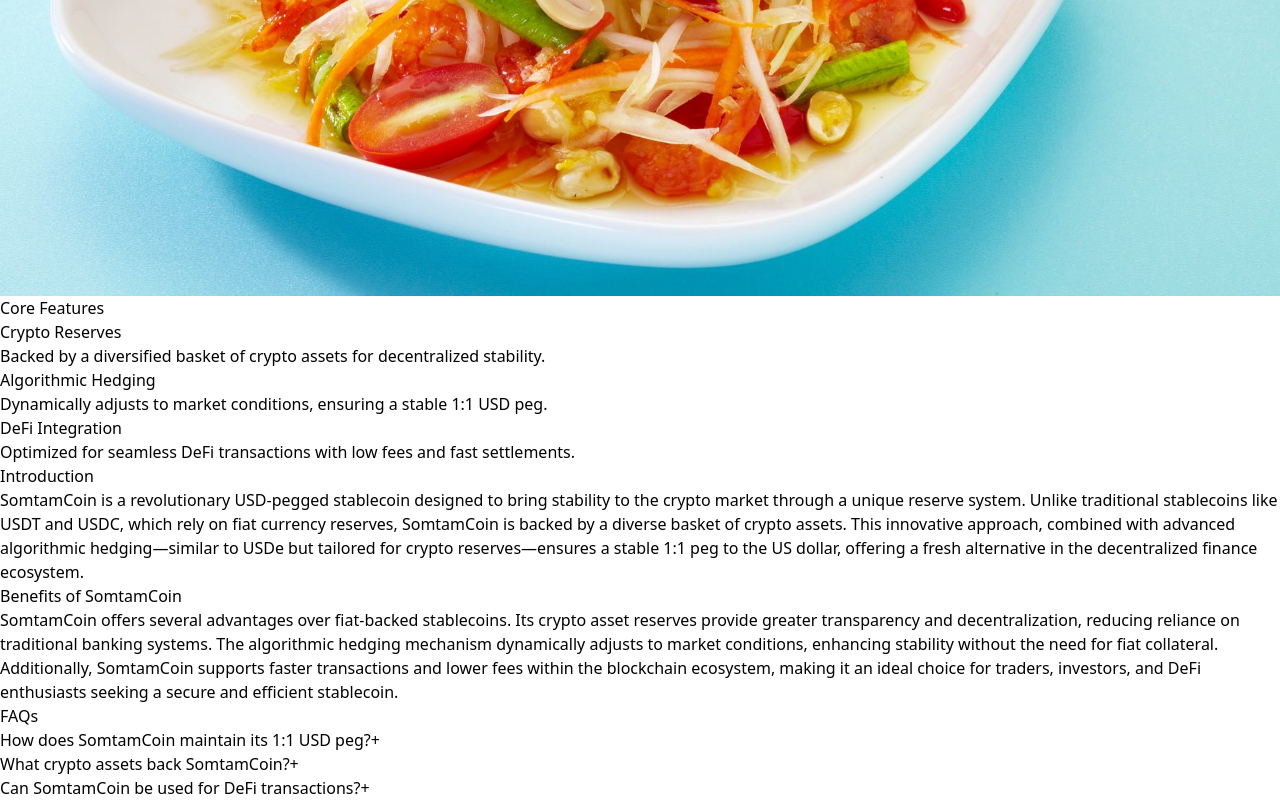
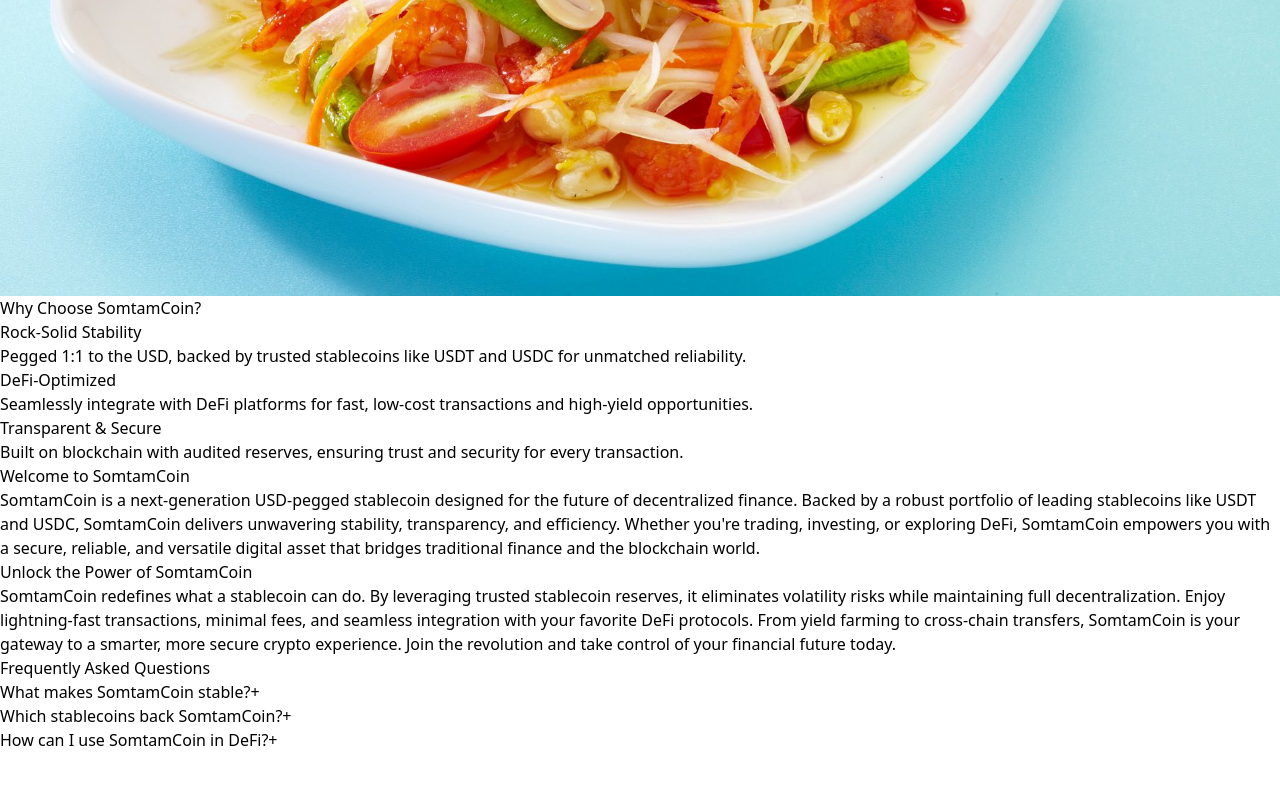
Before and after one commit to somtam-labs/somtam-mkt, a React (Vite) app: page / in a window 1280 px wide. Shown: the part 819-1619 px from the top of the page. After the commit the page ends 1571 px from the top, so only its background shows below. Built offline with nearby package versions, Linux system fonts and the light colour scheme; a web font is replaced by a local one.

Commit message:
Refined the mkt content

```diff
--- a/src/App.tsx
+++ b/src/App.tsx
@@ -23,7 +23,7 @@
                         href="https://app.somtam.xyz"
                         className="bg-[#1b1b18] text-white dark:bg-[#EDEDEC] dark:text-[#0a0a0a] px-4 py-2 rounded-lg font-medium text-base hover:bg-opacity-90 transition duration-200 shadow-[0px_1px_2px_0px_rgba(0,0,0,0.06)]"
                     >
-                        Visit dApp
+                        Get Started with SomtamCoin
                     </a>
                 </div>
             </header>
@@ -31,47 +31,47 @@
                 <main className="flex w-full max-w-[335px] flex-col items-center lg:max-w-4xl px-6 lg:px-8">
                     <img
                         src="/images/somtam.jpg"
-                        alt="Somtam Dish"
+                        alt="SomtamCoin Illustration"
                         className="w-full max-w-[600px] rounded-lg shadow-[0px_0px_1px_0px_rgba(0,0,0,0.03),0px_1px_2px_0px_rgba(0,0,0,0.06)] mb-6 mx-auto"
                     />
                     <section className="w-full mb-12">
-                        <h2 className="text-3xl font-semibold mb-6 text-center">Core Features</h2>
+                        <h2 className="text-3xl font-semibold mb-6 text-center">Why Choose SomtamCoin?</h2>
                         <div className="grid grid-cols-1 md:grid-cols-3 gap-8">
                             <div className="text-center">
-                                <h3 className="text-2xl font-semibold mb-4">Crypto Reserves</h3>
+                                <h3 className="text-2xl font-semibold mb-4">Rock-Solid Stability</h3>
                                 <p className="text-lg text-[#706f6c] dark:text-[#A1A09A]">
-                                    Backed by a diversified basket of crypto assets for decentralized stability.
+                                    Pegged 1:1 to the USD, backed by trusted stablecoins like USDT and USDC for unmatched reliability.
                                 </p>
                             </div>
                             <div className="text-center">
-                                <h3 className="text-2xl font-semibold mb-4">Algorithmic Hedging</h3>
+                                <h3 className="text-2xl font-semibold mb-4">DeFi-Optimized</h3>
                                 <p className="text-lg text-[#706f6c] dark:text-[#A1A09A]">
-                                    Dynamically adjusts to market conditions, ensuring a stable 1:1 USD peg.
+                                    Seamlessly integrate with DeFi platforms for fast, low-cost transactions and high-yield opportunities.
                                 </p>
                             </div>
                             <div className="text-center">
-                                <h3 className="text-2xl font-semibold mb-4">DeFi Integration</h3>
+                                <h3 className="text-2xl font-semibold mb-4">Transparent & Secure</h3>
                                 <p className="text-lg text-[#706f6c] dark:text-[#A1A09A]">
-                                    Optimized for seamless DeFi transactions with low fees and fast settlements.
+                                    Built on blockchain with audited reserves, ensuring trust and security for every transaction.
                                 </p>
                             </div>
                         </div>
                     </section>
                     <div className="flex-1 w-full rounded-lg bg-white p-6 text-lg leading-[24px] shadow-[inset_0px_0px_0px_1px_rgba(26,26,0,0.16)] lg:p-20 dark:bg-[#161615] dark:shadow-[inset_0px_0px_0px_1px_#fffaed2d]">
                         <section className="mb-6">
-                            <h2 className="text-3xl font-semibold mb-2">Introduction</h2>
+                            <h2 className="text-3xl font-semibold mb-2">Welcome to SomtamCoin</h2>
                             <p className="text-xl text-[#706f6c] dark:text-[#A1A09A]">
-                                SomtamCoin is a revolutionary USD-pegged stablecoin designed to bring stability to the crypto market through a unique reserve system. Unlike traditional stablecoins like USDT and USDC, which rely on fiat currency reserves, SomtamCoin is backed by a diverse basket of crypto assets. This innovative approach, combined with advanced algorithmic hedging—similar to USDe but tailored for crypto reserves—ensures a stable 1:1 peg to the US dollar, offering a fresh alternative in the decentralized finance ecosystem.
+                                SomtamCoin is a next-generation USD-pegged stablecoin designed for the future of decentralized finance. Backed by a robust portfolio of leading stablecoins like USDT and USDC, SomtamCoin delivers unwavering stability, transparency, and efficiency. Whether you're trading, investing, or exploring DeFi, SomtamCoin empowers you with a secure, reliable, and versatile digital asset that bridges traditional finance and the blockchain world.
                             </p>
                         </section>
                         <section className="mb-6">
-                            <h2 className="text-3xl font-semibold mb-2">Benefits of SomtamCoin</h2>
+                            <h2 className="text-3xl font-semibold mb-2">Unlock the Power of SomtamCoin</h2>
                             <p className="text-xl text-[#706f6c] dark:text-[#A1A09A]">
-                                SomtamCoin offers several advantages over fiat-backed stablecoins. Its crypto asset reserves provide greater transparency and decentralization, reducing reliance on traditional banking systems. The algorithmic hedging mechanism dynamically adjusts to market conditions, enhancing stability without the need for fiat collateral. Additionally, SomtamCoin supports faster transactions and lower fees within the blockchain ecosystem, making it an ideal choice for traders, investors, and DeFi enthusiasts seeking a secure and efficient stablecoin.
+                                SomtamCoin redefines what a stablecoin can do. By leveraging trusted stablecoin reserves, it eliminates volatility risks while maintaining full decentralization. Enjoy lightning-fast transactions, minimal fees, and seamless integration with your favorite DeFi protocols. From yield farming to cross-chain transfers, SomtamCoin is your gateway to a smarter, more secure crypto experience. Join the revolution and take control of your financial future today.
                             </p>
                         </section>
                         <section>
-                            <h2 className="text-3xl font-semibold mb-2">FAQs</h2>
+                            <h2 className="text-3xl font-semibold mb-2">Frequently Asked Questions</h2>
                             <div className="space-y-4">
                                 {[1, 2, 3].map((index: number) => (
                                     <div key={index} className="border border-[#e3e3e0] dark:border-[#3E3E3A] rounded-lg">
@@ -79,18 +79,18 @@
                                             onClick={() => toggleFAQ(index)}
                                             className="w-full text-left p-4 font-medium text-[#1b1b18] text-xl dark:text-[#EDEDEC] focus:outline-none"
                                         >
-                                            {index === 1 ? "How does SomtamCoin maintain its 1:1 USD peg?" :
-                                             index === 2 ? "What crypto assets back SomtamCoin?" :
-                                             "Can SomtamCoin be used for DeFi transactions?"}
+                                            {index === 1 ? "What makes SomtamCoin stable?" :
+                                             index === 2 ? "Which stablecoins back SomtamCoin?" :
+                                             "How can I use SomtamCoin in DeFi?"}
                                             <span className="float-right text-3xl">
                                                 {openIndex === index ? '−' : '+'}
                                             </span>
                                         </button>
                                         {openIndex === index && (
                                             <div className="p-4 text-[#706f6c] text-base dark:text-[#A1A09A]">
-                                                {index === 1 ? "SomtamCoin maintains its 1:1 USD peg through a combination of crypto asset reserves and algorithmic hedging, which adjusts supply and demand dynamically to stabilize its value against market fluctuations." :
-                                                 index === 2 ? "SomtamCoin is backed by a diversified portfolio of major cryptocurrencies, including Bitcoin, Ethereum, and other stable assets, ensuring robust and decentralized support." :
-                                                 "Yes, SomtamCoin is optimized for DeFi transactions, offering low fees and fast settlement, making it a preferred choice for decentralized finance applications."}
+                                                {index === 1 ? "SomtamCoin maintains its 1:1 USD peg by using a diversified reserve of trusted stablecoins like USDT and USDC, ensuring consistent value even in volatile markets." :
+                                                 index === 2 ? "SomtamCoin is backed by a carefully curated portfolio of leading USD-pegged stablecoins, including USDT, USDC, and others, for maximum stability and transparency." :
+                                                 "SomtamCoin is designed for DeFi, enabling fast, low-cost transactions across platforms like Uniswap, Aave, and more, perfect for trading, lending, or yield farming."}
                                             </div>
                                         )}
                                     </div>
```
